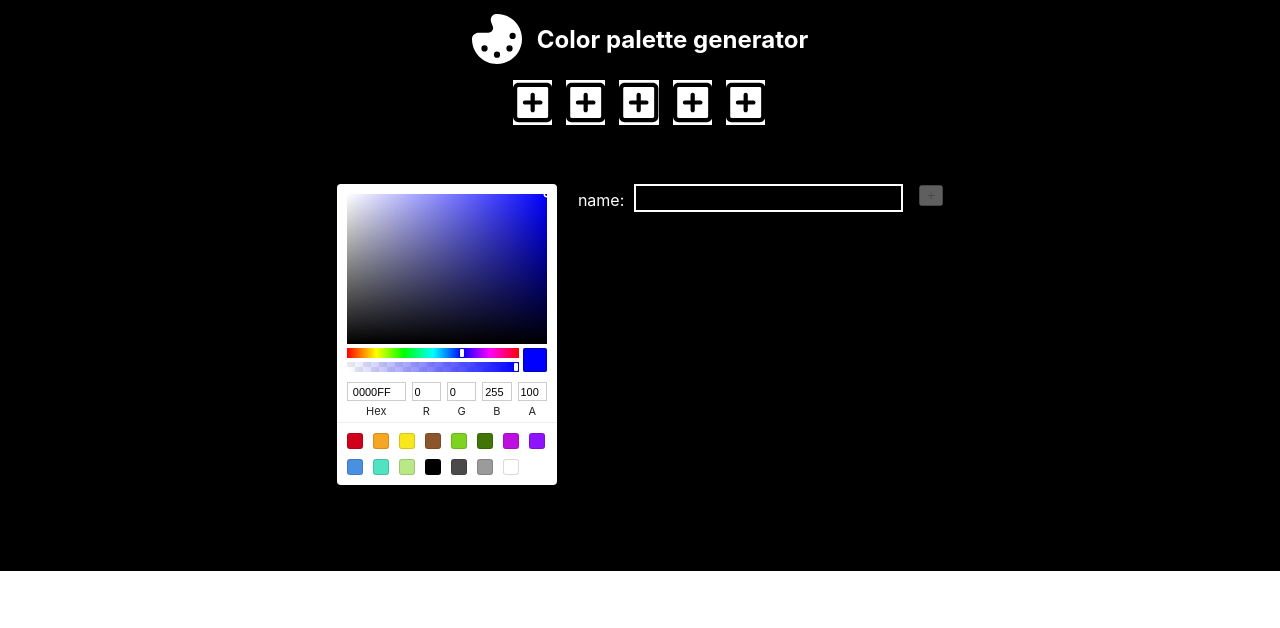
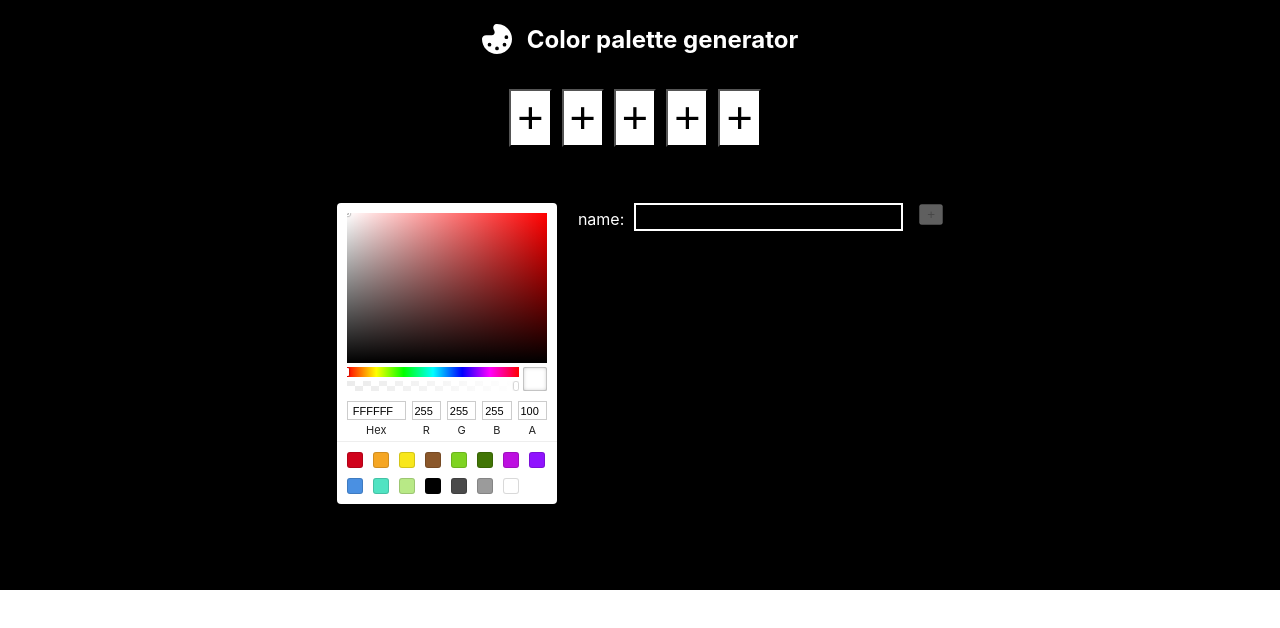
Before and after one commit to IgorLuzarraga/color-selector-react, a React (Create React App) app: page / in a window 1280 px wide. Shown: the top 628 px of the page. Built offline with nearby package versions, Linux system fonts and the light colour scheme.

Commit message:
multiple css changes

```diff
--- a/src/App.js
+++ b/src/App.js
@@ -6,6 +6,7 @@ import ColorSelectionSavedList from './components/colorSelectionSavedList/ColorS
 import SaveColorSelection from './components/saveColorSelection/SaveColorSelection';
 import ColorSelectionName from './components/colorSelectionName/ColorSelectionName';
 import Header from './components/header/Header';
+import Footer from './components/footer/Footer';
 import ColorPaletteGenerator from './components/colorPaletteGenerator/ColorPaletteGenerator';
 
 // function App() {
@@ -26,10 +27,11 @@ import ColorPaletteGenerator from './components/colorPaletteGenerator/ColorPalet
 function App() {
   return (
     <div className="App">
-      <header className="App-header">
+      {/* <header className="App-header"> */}
         <Header />
         <ColorPaletteGenerator />
-      </header>
+      {/* </heakder> */}
+      {/* <Footer /> */}
     </div>
   );
 }
--- a/src/components/activeColorSelection/ActiveColorSelection.js
+++ b/src/components/activeColorSelection/ActiveColorSelection.js
@@ -28,6 +28,106 @@ const ActiveColorSelection = () => {
     );
 }
 
+// const changeIconStyle = (
+//     currentCircleId,
+//     activeCircleId,
+//     currenCircleColor,
+//     activeCircleColor,
+//     activeColorSelectionST
+//     ) => {
+//     const {r, g, b} = activeCircleColor
+//     const {r2, g2, b2} = currenCircleColor
+
+//     const initialState = {
+//         'font-size': '45px',
+//         // background: CIRCLE_COLOR_DEFAULT
+//         background: currenCircleColor,
+//         // border: 'solid 2px white'
+//     }
+
+//     const clickOnStateActive = {
+//         'font-size': '75px',
+//         // bakckground: `rgb(${r}, ${g}, ${b})`
+//         background: ACTIVE_CIRCLE_COLOR_DEFAULT,
+//         // border: 'solid 2px white',
+//         color: 'white'
+//     }
+
+//     const clickOnStateDesactive = {
+//         'font-size': '45px',
+//         // background: `rgb(${r2}, ${g2}, ${b2})`
+//         background: currenCircleColor,
+//         // border: 'solid 2px white'
+//     }
+
+//     const colorPickingStateActive = {
+//         'font-size': '55px',
+//         background: `rgb(${r}, ${g}, ${b})`,
+//         // border: 'solid 2px white'
+//         // background: activeCircleColor
+//     }
+
+//     const colorPickingStateDesactive = {
+//         'font-size': '45px',
+//         background: `rgb(${r2}, ${g2}, ${b2})`,
+//         // border: 'solid 2px white'
+//     }
+
+//     const restoringState = {
+//         'font-size': '55px',
+//         // 'background-color': `rgb(${r2}, ${g2}, ${b2})`
+//         background:  currenCircleColor,
+//         // border: 'solid 2px white'
+//     }
+
+//     switch (activeColorSelectionST) {
+//         case ACS_INITIAL_STATE:
+//             return initialState
+//         case ACS_CLICK_ON_STATE:
+//             return currentCircleId === activeCircleId ? clickOnStateActive : clickOnStateDesactive
+//         case ACS_COLOR_PICKING_STATE:
+//             return currentCircleId === activeCircleId ? colorPickingStateActive : colorPickingStateDesactive
+//         case ACS_RESTORE_STATE:
+//             return restoringState
+//         default:
+//             return -1
+//     }
+
+// }
+
+// const ListItem = ({circle, activeCircleColor}) => {
+//     const {color, id} = circle
+//     const dispatch = useDispatch()
+//     const activeCircleId = useSelector((state) => state.colorSelector.activeCircle)
+//     const activeColorSelectionST = useSelector((state) => state.colorSelector.activeColorSelectionST)
+
+//     return(
+//         <li>
+//             <button
+//                 className='active-color-selector-btnStyle'
+//                 onClick={ () => {
+//                         dispatch(setActiveCircle(id))
+//                         dispatch(changeACSstateToClickOnST())
+//                     }
+//                 }
+//             >
+//                 <FontAwesomeIcon
+//                     icon={faSquarePlus}
+//                     // className='square-icon'
+//                     style={changeIconStyle(
+//                         id,
+//                         activeCircleId,
+//                         color,
+//                         activeCircleColor,
+//                         activeColorSelectionST
+//                         )}
+//                 />
+//             </button>
+//         </li>
+//     )
+// }
+
+
 const changeIconStyle = (
     currentCircleId,
     activeCircleId,
@@ -41,13 +141,17 @@ const changeIconStyle = (
     const initialState = {
         'font-size': '45px',
         // background: CIRCLE_COLOR_DEFAULT
+        // width: '6vh',
+        // height: '6vh',
         background: currenCircleColor,
         // border: 'solid 2px white'
     }
 
     const clickOnStateActive = {
-        'font-size': '75px',
+        'font-size': '65px',
         // bakckground: `rgb(${r}, ${g}, ${b})`
+        // width: '9vh',
+        // height: '9vh',
         background: ACTIVE_CIRCLE_COLOR_DEFAULT,
         // border: 'solid 2px white',
         color: 'white'
@@ -56,25 +160,33 @@ const changeIconStyle = (
     const clickOnStateDesactive = {
         'font-size': '45px',
         // background: `rgb(${r2}, ${g2}, ${b2})`
+        // width: '6vh',
+        // height: '6vh',
         background: currenCircleColor,
         // border: 'solid 2px white'
     }
 
     const colorPickingStateActive = {
-        'font-size': '55px',
+        'font-size': '65px',
         background: `rgb(${r}, ${g}, ${b})`,
+        // width: '6vh',
+        // height: '6vh',
         // border: 'solid 2px white'
         // background: activeCircleColor
     }
 
     const colorPickingStateDesactive = {
         'font-size': '45px',
+        // width: '6vh',
+        // height: '6vh',
         background: `rgb(${r2}, ${g2}, ${b2})`,
         // border: 'solid 2px white'
     }
 
     const restoringState = {
-        'font-size': '55px',
+        'font-size': '45px',
+        // width: '6vh',
+        // height: '6vh',
         // 'background-color': `rgb(${r2}, ${g2}, ${b2})`
         background:  currenCircleColor,
         // border: 'solid 2px white'
@@ -95,6 +207,7 @@ const changeIconStyle = (
 
 }
 
+
 const ListItem = ({circle, activeCircleColor}) => {
     const {color, id} = circle
     const dispatch = useDispatch()
@@ -104,22 +217,19 @@ const ListItem = ({circle, activeCircleColor}) => {
     return(
         <li>
             <button
-                className='btnStyle'
                 onClick={ () => {
                         dispatch(setActiveCircle(id))
                         dispatch(changeACSstateToClickOnST())
                     }
                 }
-            >
-              <FontAwesomeIcon
-                icon={faSquarePlus}
                 style={changeIconStyle(
-                    id,
-                    activeCircleId,
-                    color,
-                    activeCircleColor,
-                    activeColorSelectionST
-                    )} />
+                        id,
+                        activeCircleId,
+                        color,
+                        activeCircleColor,
+                        activeColorSelectionST
+                        )}
+            > +
             </button>
         </li>
     )
--- a/src/components/activeColorSelection/style.css
+++ b/src/components/activeColorSelection/style.css
@@ -6,9 +6,10 @@
 
 li {
     display: inline;
+    margin-right: 10px;
   }
 
-.btnStyle {
+.active-color-selector-btnStyle {
     font-size: 34px;
     cursor: pointer;
     /* background-color: rgba(255,255,255,0); */
@@ -21,19 +22,12 @@ li {
     /* font-size: 45px; */
 }
 
-/* .button {
-    background-color: #04AA6D;
-    border: none;
+.square-icon {
     color: white;
-    padding: 20px;
-    text-align: center;
-    text-decoration: none;
-    display: inline-block;
-    font-size: 16px;
-    margin: 4px 2px;
-    border-radius: 50%;
-  }
-*/
+    background: black;
+    /* font-size: 30px; */
+    /* vertical-align:middle; */
+}
 
 .iconActive {
     font-size: 35px;
--- a/src/components/colorSelectionSavedList/ColorSelectionSavedList.js
+++ b/src/components/colorSelectionSavedList/ColorSelectionSavedList.js
@@ -40,7 +40,7 @@ const ListItem = ({item}) => {
 }
 
 const renderSavedText = (length) =>
-    length > 0 ? <h2>Saved pallettes</h2> : <h2> </h2>
+    length > 0 ? <h2>Saved palettes</h2> : <h2> </h2>
 
 const renderListItems = (list) =>
     list.map((item, index) => <ListItem key={index} item={item}/>)
--- /dev/null
+++ b/src/components/footer/Footer.js
@@ -0,0 +1,36 @@
+import React from 'react';
+import { faPalette } from "@fortawesome/free-solid-svg-icons";
+import { FontAwesomeIcon } from "@fortawesome/react-fontawesome";
+import './footer.css'
+
+const componentStyle = {
+    position: 'fixed',
+    bottom: '0px',
+    width: '100%',
+    height: '10vh',
+    display: 'flex',
+    'flex-direction': 'row',
+    'flex-basis': '100%',
+    color: 'white',
+    'text-align': 'center',
+    background: 'black',
+    'justify-content': 'left',
+    'align-items': 'center',
+    gap: '25px'
+}
+
+const Footer = () => {
+    return(
+        <footer style={componentStyle}>
+            <FontAwesomeIcon
+                icon={faPalette}
+                className='palette fa-rotate-180'
+            />
+            <h4>Color palette generator</h4>
+            <p>Terms of service</p>
+            <p>Privacy policy</p>
+        </footer>
+    )
+}
+
+export default Footer;
--- /dev/null
+++ b/src/components/footer/footer.css
@@ -0,0 +1,19 @@
+.footer {
+    display: flex;
+    flex-direction: row;
+    margin: 0px;
+    padding: 5px;
+    background-color: black;
+    align-items:center;
+    justify-content: left;
+    color: white;
+    gap: 15px;
+}
+
+
+.palette {
+    color: white;
+    background: black;
+    font-size: 30px;
+    vertical-align:middle;
+}
--- a/src/components/savedColorSelection/SavedColorSelection.js
+++ b/src/components/savedColorSelection/SavedColorSelection.js
@@ -6,14 +6,9 @@ import { FontAwesomeIcon } from "@fortawesome/react-fontawesome";
 
 import './style.css'
 import {
-    changeACSstateToRestoreST,
     removeColorSelection,
     restoreColorSelection,
  } from '../../features/colorSelector/colorSelectorSlice';
-
-const trashCanStyle = {
-    float: 'right'
-}
 
 const SavedColorSelection = ({savedColorSelection}) => {
     const dispatch = useDispatch()
@@ -24,10 +19,10 @@ const SavedColorSelection = ({savedColorSelection}) => {
             <div>
                 {name}
                 <button
-                    className='btnStyle'
+                    className='trash-can-btnStyle'
                     onClick={ () => dispatch(removeColorSelection(id))}
                 >
-                <FontAwesomeIcon icon={faTrashCan} />
+                <FontAwesomeIcon icon={faTrashCan} className='trash-can' />
                 </button>
             </div>
 
@@ -41,11 +36,14 @@ const SavedColorSelection = ({savedColorSelection}) => {
     );
 }
 
-const iconStyle = (color) => {
+const savedColorStyle = (color) => {
     const {r, g, b} = color
     return {
-        'font-size': '25px',
-        background: `rgb(${r}, ${g}, ${b})`
+        width: '6vh',
+        height: '6vh',
+        background: `rgb(${r}, ${g}, ${b})`,
+        'margin-right': '15px',
+        border: 'solid 2px white'
     }
 }
 
@@ -53,13 +51,14 @@ const ListItem = ({colorSelection}) => {
     const {color} = colorSelection
     return(
         <li>
-            <button
-                className='btnStyle'
+            {/* <button
+                className='saved-colors-btnStyle'
                 // style={iconStyle(color)}
                 // onClick={ () => dispatch(removeColorSelection(id))}
             >
               <FontAwesomeIcon icon={faSquare} style={iconStyle(color)}/>
-            </button>
+            </button> */}
+            <button style={savedColorStyle(color)}></button>
         </li>
     )
 }
--- a/src/components/savedColorSelection/style.css
+++ b/src/components/savedColorSelection/style.css
@@ -1,39 +1,39 @@
 .ulStyle {
     list-style-type: none;
     padding: 0;
-    margin: 0;
+    margin-top: 10px;
 }
 
 li {
     display: inline;
   }
 
-.btnStyle {
+.trash-can {
+    color: white;
+    background: black;
+    font-size: 30px;
+    vertical-align:middle;
+}
+
+.trash-can-btnStyle {
     font-size: 34px;
     cursor: pointer;
-    /* background-color: rgba(255,255,255,0); */
-    /* background: rgb(67, 32, 32); */
-    margin-right: 2px;
-    /* border: 2px solid black; */
+    margin-left: 30vh;
     border: none;
     background-color:transparent;
-    /* border-radius: 15px; */
-    /* font-size: 45px; */
 }
 
-/* .button {
-    background-color: #04AA6D;
-    border: none;
-    color: white;
-    padding: 20px;
-    text-align: center;
-    text-decoration: none;
-    display: inline-block;
-    font-size: 16px;
-    margin: 4px 2px;
-    border-radius: 50%;
-  }
-*/
+.saved-colors-btnStyle {
+    cursor: pointer;
+    margin-right: 2px;
+    background-color:white;
+}
+
+.square {
+    width: 4vh;
+    height: 4vh;
+    border: solid 2px white;
+}
 
 .iconActive {
     font-size: 35px;
--- a/src/features/colorSelector/colorSelectorSlice.js
+++ b/src/features/colorSelector/colorSelectorSlice.js
@@ -58,6 +58,7 @@ const colorSelectorSlice = createSlice({
           )
       },
       restoreColorSelection: (state, action) => {
+        state.activeColorSelectionST = ACS_RESTORE_STATE
         state.activeColorSelection = action.payload
       },
       setColorSelectionName: (state, action) => {
--- a/src/types/colorSelectorTypes.js
+++ b/src/types/colorSelectorTypes.js
@@ -1,5 +1,5 @@
 const COLOR_SELECTED_NONE = "COLOR_SELECTED_NONE"
-const ACTIVE_CIRCLE_COLOR_DEFAULT = "blue"
+const ACTIVE_CIRCLE_COLOR_DEFAULT = "white"
 const COLOR_SELECTION_NAME_NONE = ""
 
 // Active circle Types
```
Also changed, not shown: src/components/colorPaletteGenerator/colorPaletteGenerator.css (line endings or trailing spaces).
